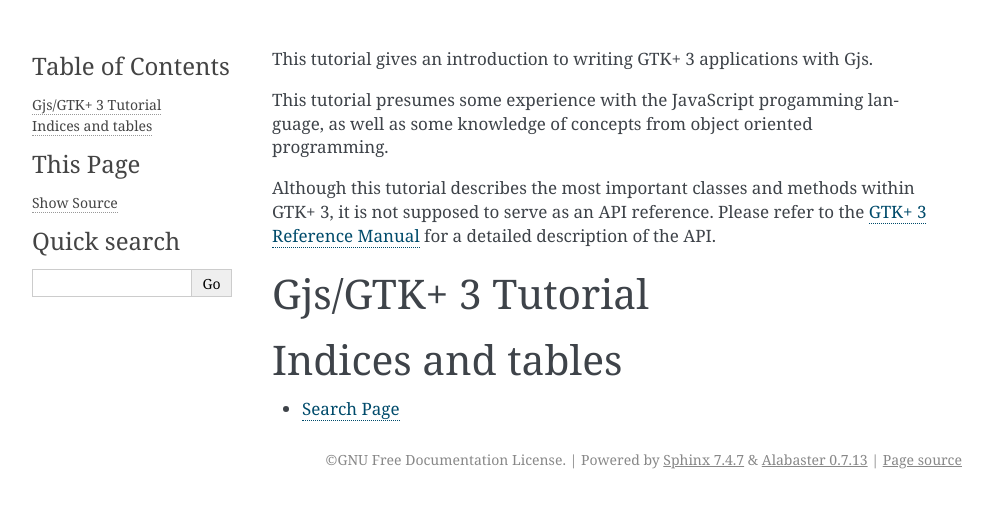
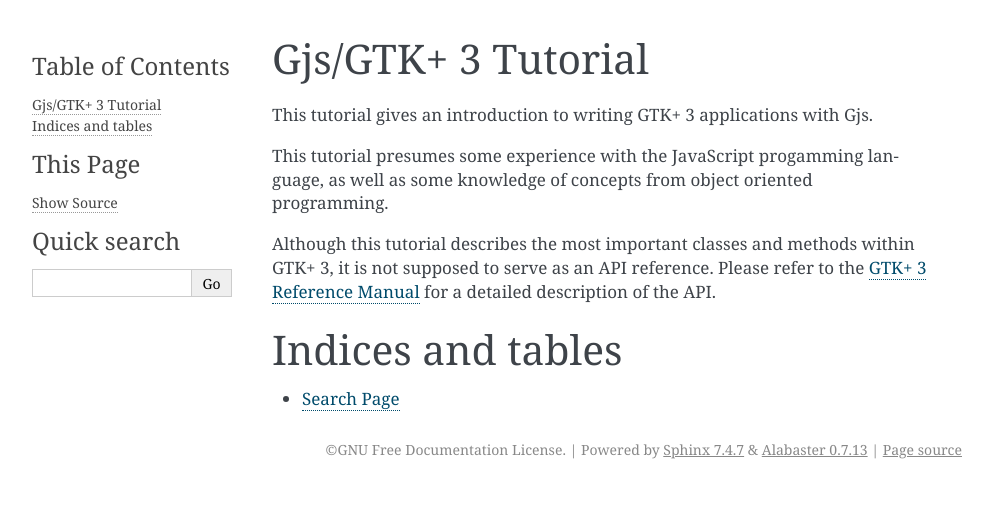
Before and after one commit to cbjartli/Gjs-Tutorial, a Sphinx documentation site: the page built from source/index.txt, in a window 1280 px wide. Shown: the top 508 px of the page, without its empty margins (148-1141 px from the left). Built offline with Sphinx 7.4.7, drawn with Linux system fonts in a browser that asks for light colours; some of the changed lines change nothing that is shown.

Commit message:
Moved heading

```diff
--- a/source/index.txt
+++ b/source/index.txt
@@ -6,6 +6,9 @@
 :Release: |version|
 :Date: |today|
 :Copyright: GNU Free Documentation License 1.3 with no Invariant Sections, no Front-Cover Texts, and no Back-Cover Texts
+
+Gjs/GTK+ 3 Tutorial
+===================
 
 This tutorial gives an introduction to writing GTK+ 3 applications with Gjs.
 
@@ -17,8 +20,6 @@ GTK+ 3, it is not supposed to serve as an API reference. Please refer to the
 `GTK+ 3 Reference Manual <https://developer.gnome.org/gtk3/stable/>`_ for a
 detailed description of the API.
 
-Gjs/GTK+ 3 Tutorial
-===================
 
 .. toctree::
    :maxdepth: 2
```
